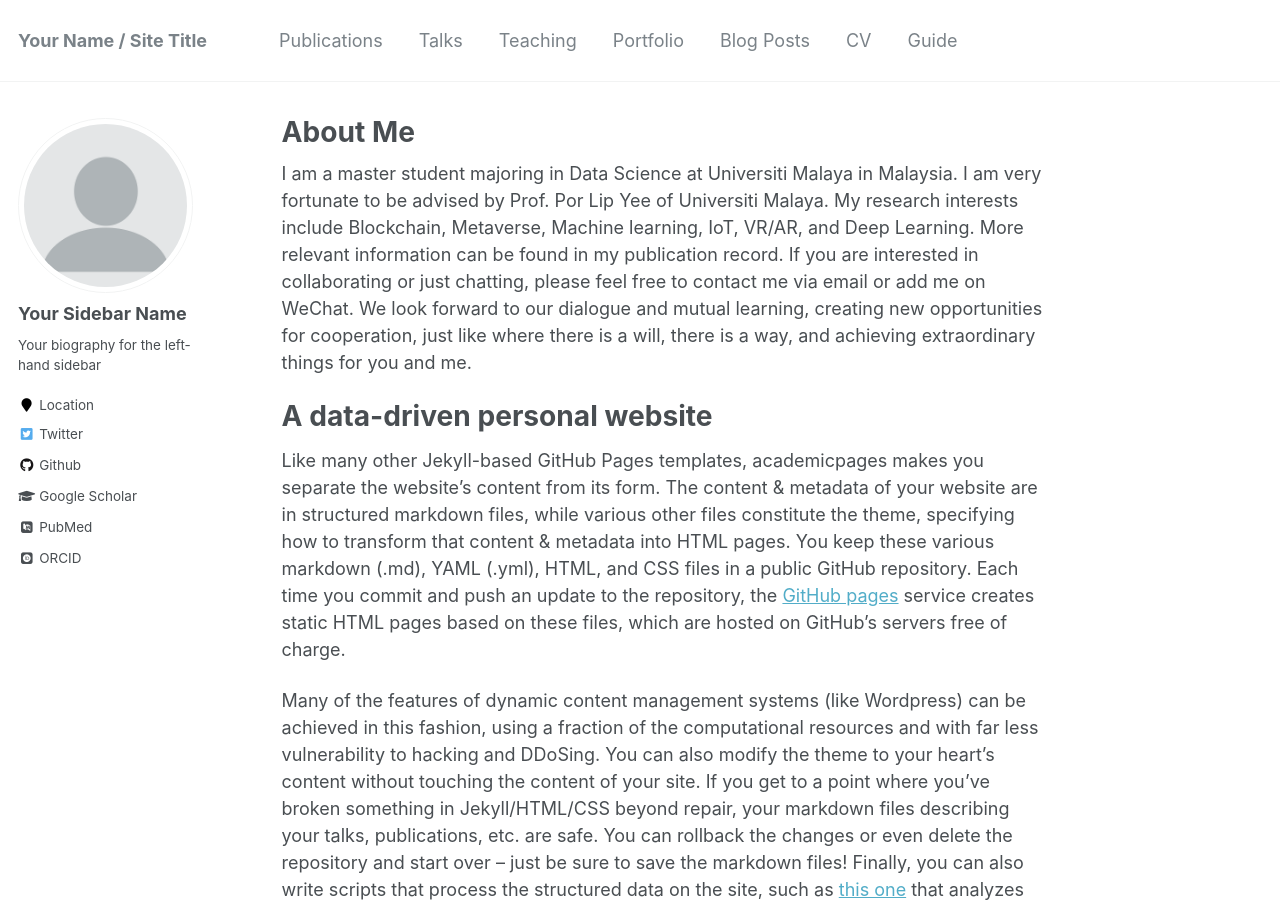
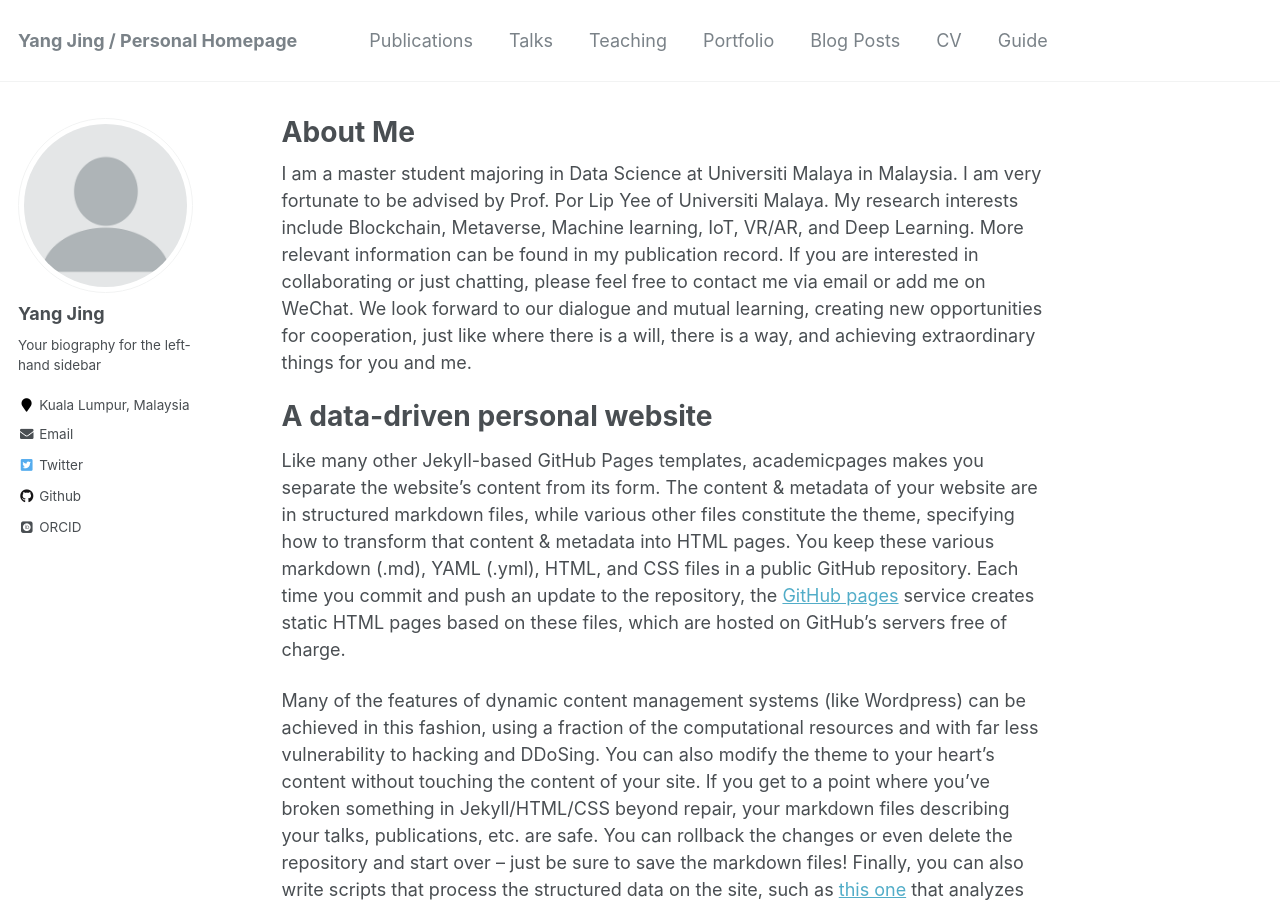
Before and after one commit to 741YangJIng/741YangJIng, a Jekyll site: the page built from _pages/about.md, in a window 1280 px wide and 900 px high. Built offline with Jekyll 4.4.1, drawn with Linux system fonts in a browser that asks for light colours; some web fonts are replaced; some of the changed text lies outside the part shown.

Commit message:
Update _config.yml

```diff
--- a/_config.yml
+++ b/_config.yml
@@ -7,13 +7,13 @@
 
 # Site Settings
 locale                   : "en-US"
-title                    : "Your Name / Site Title"
+title                    : "Yang Jing / Personal Homepage"
 title_separator          : "-"
-name                     : &name "Your Name"
+name                     : &name "Yang Jing"
 description              : &description "personal description"
-url                      : https://academicpages.github.io # the base hostname & protocol for your site e.g. "https://mmistakes.github.io"
+url                      : https://741yangjing.github.io/741YangJIng/ # the base hostname & protocol for your site e.g. "https://mmistakes.github.io"
 baseurl                  : "" # the subpath of your site, e.g. "/blog"
-repository               : "academicpages/academicpages.github.io"
+repository               : "741YangJIng.github.io"
 teaser                   :  # filename of teaser fallback teaser image placed in /images/, .e.g. "500x300.png"
 breadcrumbs              : false # true, false (default)
 words_per_minute         : 160
@@ -80,14 +80,12 @@ analytics:
 
 # Site Author
 author:
-  name             : "Your Sidebar Name"
+  name             : "Yang Jing"
   avatar           : "profile.png"
   bio              : "Your biography for the left-hand sidebar"
-  location         : "Location"
-  employer         :
-  pubmed           : "https://www.ncbi.nlm.nih.gov/pubmed/?term=john+snow"
-  googlescholar    : "http://yourfullgooglescholarurl.com"
-  email            :
+  location         : "Kuala Lumpur, Malaysia"
+  Scopus           : "https://www.scopus.com/authid/detail.uri?authorId=58298444000"
+  email            :  s2147529@siswa.um.edu.my
   researchgate     :  # example: "https://www.researchgate.net/profile/yourprofile"
   uri              :
   bitbucket        :
```
